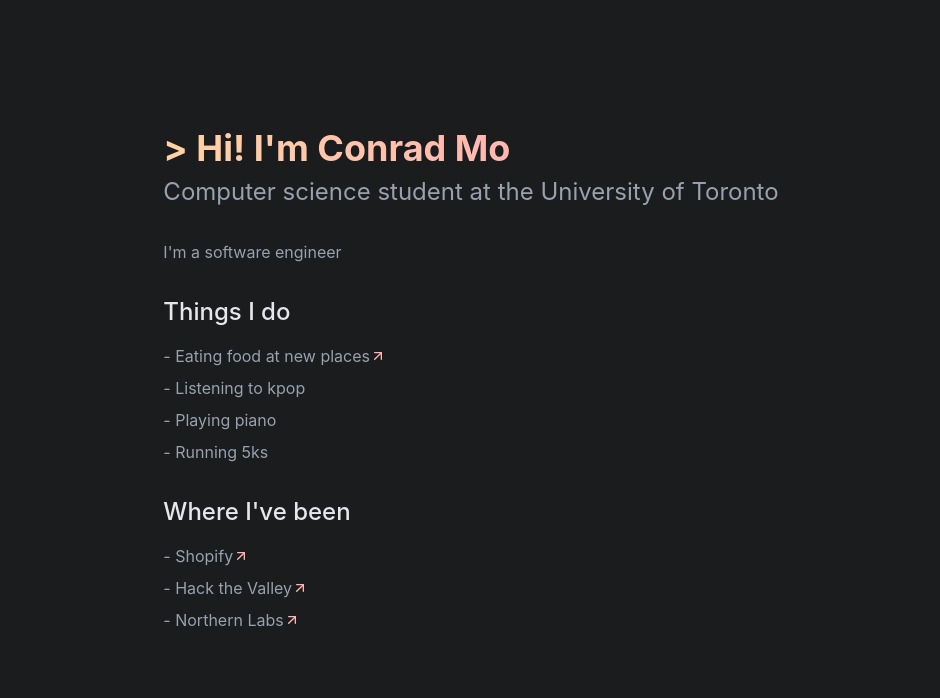
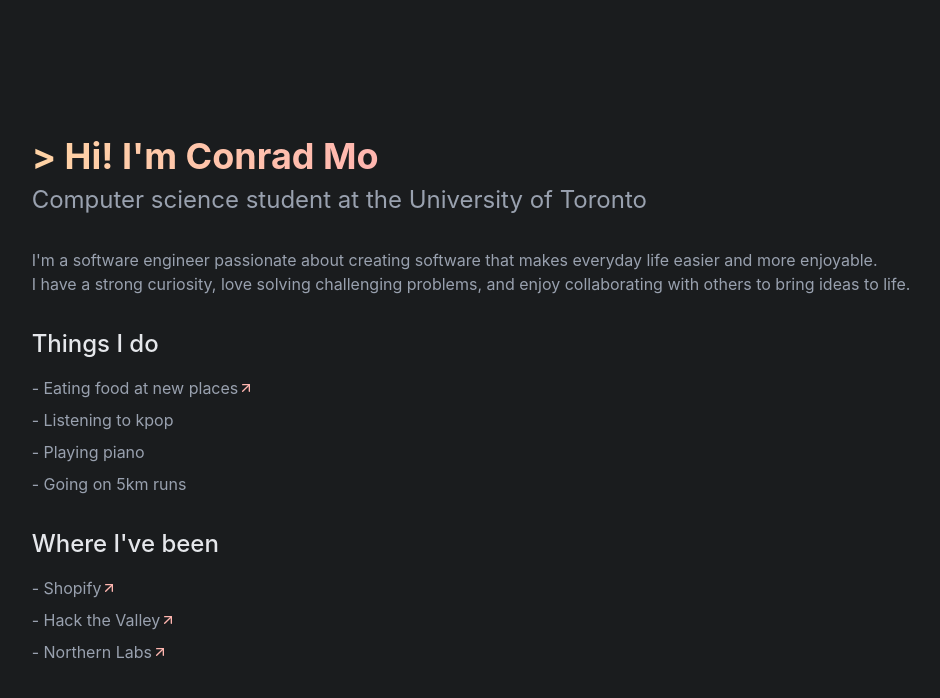
Before and after one commit to conrad-mo/personal-website-v3, a SvelteKit app: page / in a window 1280 px wide. Shown: the top 698 px of the page, without its empty margins (169-1109 px from the left). Built offline with nearby package versions, Linux system fonts and the light colour scheme.

Commit message:
Update underline color and summary

```diff
--- a/src/lib/components/ListItem.svelte
+++ b/src/lib/components/ListItem.svelte
@@ -12,7 +12,7 @@
 
 		{#if underline}
 			<span
-				class="absolute bottom-0 left-0 h-0.5 w-0 bg-gray-400 transition-all duration-300 group-hover:w-full"
+				class="absolute bottom-0 left-0 h-0.5 w-0 bg-[#FFB6B0] transition-all duration-300 group-hover:w-full"
 			></span>
 		{/if}
 	</span>
--- a/src/routes/+page.svelte
+++ b/src/routes/+page.svelte
@@ -3,8 +3,8 @@
 	import ListItem from '$lib/components/ListItem.svelte';
 </script>
 
-<div class=" my-32 flex min-h-screen flex-col items-center text-gray-400">
-	<div class="flex flex-col gap-8 text-gray-400">
+<div class=" flex max-h-screen min-h-screen flex-col items-center justify-center">
+	<div class="flex flex-col gap-8">
 		<div class="flex flex-col gap-2 text-2xl text-gray-400">
 			<h1 class="text-4xl font-bold">
 				<span class="bg-linear-to-r from-[#FFD3A5] to-[#FFB6B0] bg-clip-text text-transparent">
@@ -13,13 +13,18 @@
 			</h1>
 			Computer science student at the University of Toronto
 		</div>
-		I'm a software engineer
+		<div class="text-gray-400">
+			I&apos;m a software engineer passionate about creating software that makes everyday life
+			easier and more enjoyable.<br />
+			I have a strong curiosity, love solving challenging problems, and enjoy collaborating with others
+			to bring ideas to life.
+		</div>
 
 		<Section title="Things I do">
 			<ListItem text="Eating food at new places" showIcon={true} />
 			<ListItem text="Listening to kpop" underline={true} />
 			<ListItem text="Playing piano" />
-			<ListItem text="Running 5ks" />
+			<ListItem text="Going on 5km runs" />
 		</Section>
 
 		<Section title="Where I've been">
```
